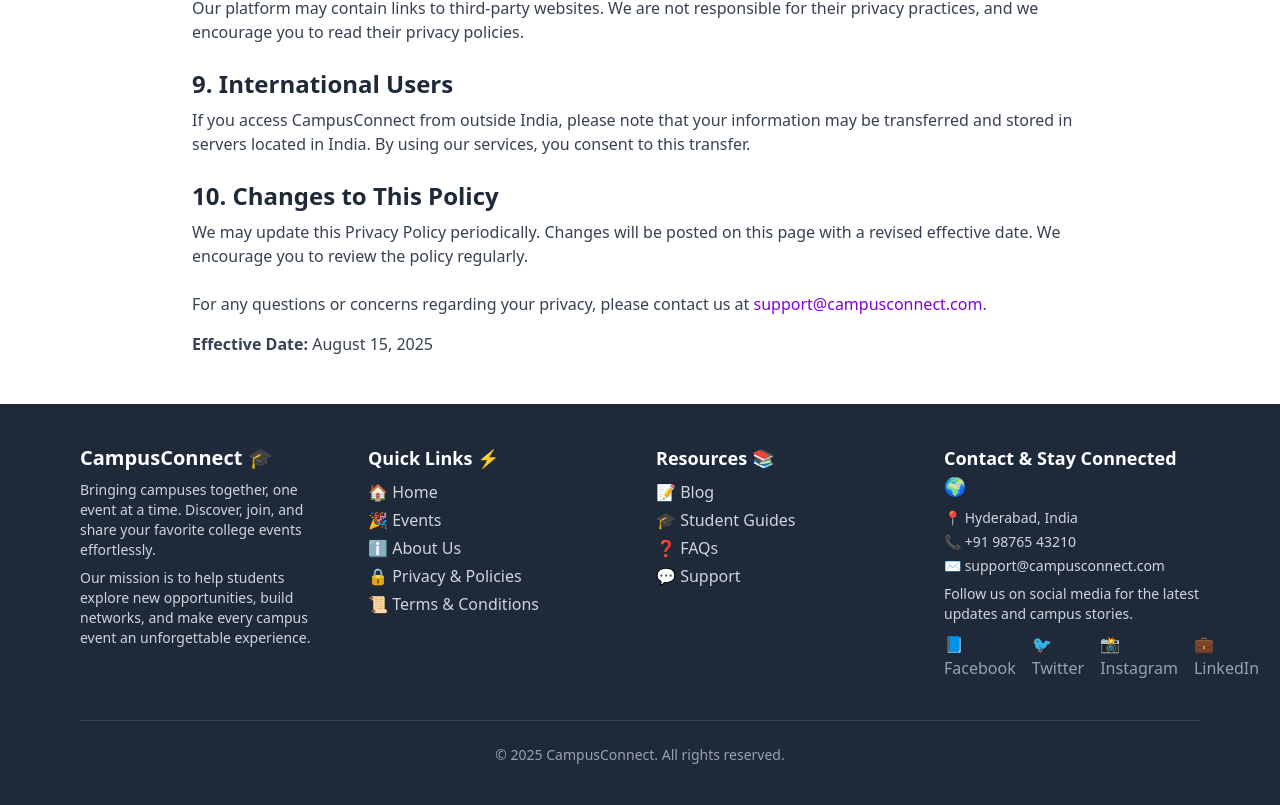
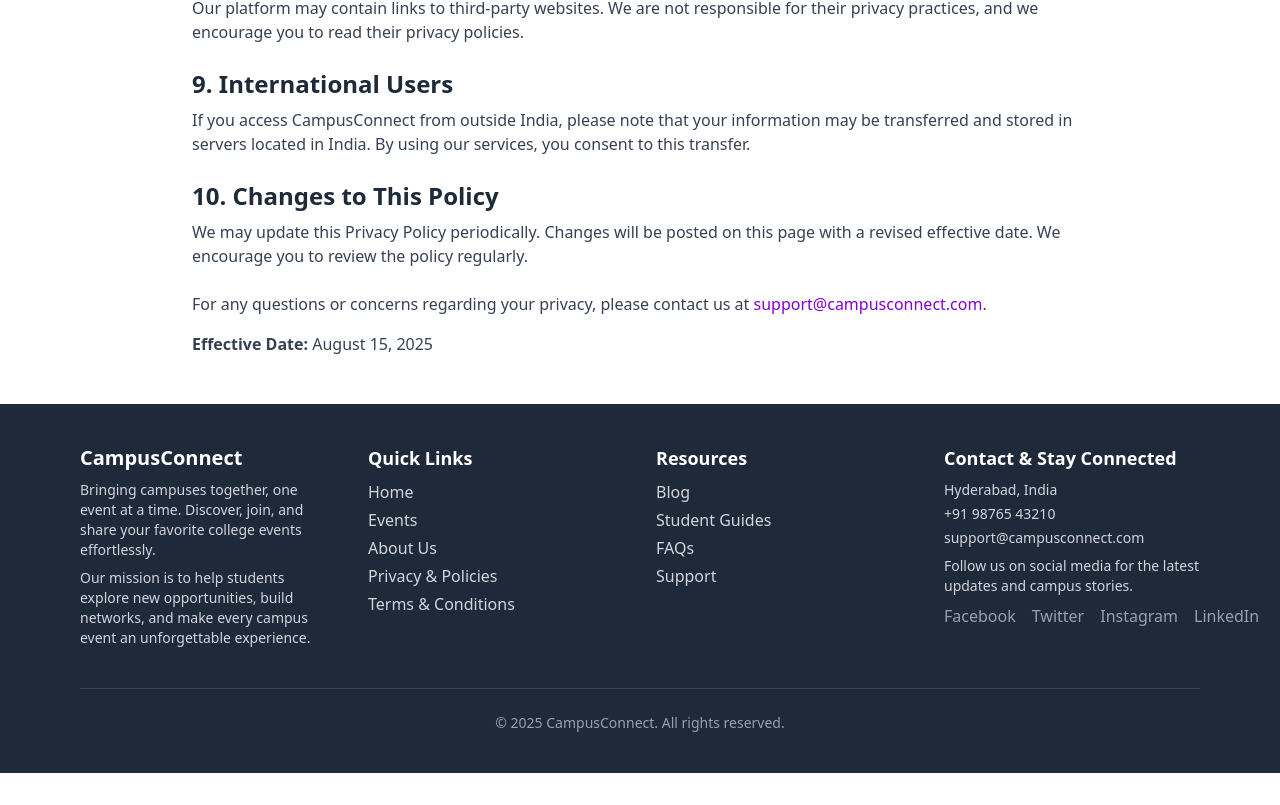
Before and after one commit to pranavMattipi/CampusConnectFrontend, a React (Vite) app: page /PrivacyPolicy in a window 1280 px wide. Shown: the part 1513-2318 px from the top of the page. After the commit the page ends 2286 px from the top, so only its background shows below. Built offline with nearby package versions, Linux system fonts and the light colour scheme; no server answers.

Commit message:
Initial commit for frontend

```diff
--- a/src/components/Footer.jsx
+++ b/src/components/Footer.jsx
@@ -10,7 +10,7 @@ const Footer = () => {
 
           {/* About CampusConnect */}
           <div>
-            <h2 className="text-xl font-bold mb-2">CampusConnect 🎓</h2>
+            <h2 className="text-xl font-bold mb-2">CampusConnect</h2>
             <p className="text-sm text-gray-300 mb-2">
               Bringing campuses together, one event at a time. Discover, join,
               and share your favorite college events effortlessly.
@@ -23,42 +23,42 @@ const Footer = () => {
 
           {/* Quick Links */}
           <div>
-            <h3 className="text-lg font-semibold mb-2">Quick Links ⚡</h3>
+            <h3 className="text-lg font-semibold mb-2">Quick Links</h3>
             <ul className="space-y-1 text-gray-300">
-              <li><Link to="/" className="hover:underline">🏠 Home</Link></li>
-              <li><Link to="/AllEvents" className="hover:underline">🎉 Events</Link></li>
-              <li><Link to='/AboutUs' className="hover:underline">ℹ️ About Us</Link></li>
-              <li><Link to="/PrivacyPolicy" className="hover:underline">🔒 Privacy & Policies</Link></li>
-              <li><Link to="/Terms" className="hover:underline">📜 Terms & Conditions</Link></li>
+              <li><Link to="/" className="hover:underline"> Home</Link></li>
+              <li><Link to="/AllEvents" className="hover:underline"> Events</Link></li>
+              <li><Link to='/AboutUs' className="hover:underline"> About Us</Link></li>
+              <li><Link to="/PrivacyPolicy" className="hover:underline"> Privacy & Policies</Link></li>
+              <li><Link to="/Terms" className="hover:underline"> Terms & Conditions</Link></li>
             </ul>
           </div>
 
           {/* Resources */}
           <div>
-            <h3 className="text-lg font-semibold mb-2">Resources 📚</h3>
+            <h3 className="text-lg font-semibold mb-2">Resources</h3>
             <ul className="space-y-1 text-gray-300">
-              <li><Link to="/BlogPage" className="hover:underline">📝 Blog</Link></li>
-              <li><Link to="/StudentGuide" className="hover:underline">🎓 Student Guides</Link></li>
-              <li><Link to="/FAQ" className="hover:underline">❓ FAQs</Link></li>
-              <li><Link to="/Support" className="hover:underline">💬 Support</Link></li>
+              <li><Link to="/BlogPage" className="hover:underline"> Blog</Link></li>
+              <li><Link to="/StudentGuide" className="hover:underline"> Student Guides</Link></li>
+              <li><Link to="/FAQ" className="hover:underline"> FAQs</Link></li>
+              <li><Link to="/Support" className="hover:underline"> Support</Link></li>
             </ul>
           </div>
 
           {/* Contact & Stay Connected */}
           <div>
-            <h3 className="text-lg font-semibold mb-2">Contact & Stay Connected 🌍</h3>
-            <p className="text-gray-300 text-sm mb-1">📍 Hyderabad, India</p>
-            <p className="text-gray-300 text-sm mb-1">📞 +91 98765 43210</p>
-            <p className="text-gray-300 text-sm mb-2">✉️ support@campusconnect.com</p>
+            <h3 className="text-lg font-semibold mb-2">Contact & Stay Connected</h3>
+            <p className="text-gray-300 text-sm mb-1">Hyderabad, India</p>
+            <p className="text-gray-300 text-sm mb-1">+91 98765 43210</p>
+            <p className="text-gray-300 text-sm mb-2">support@campusconnect.com</p>
 
             <p className="text-gray-300 text-sm mb-2">
               Follow us on social media for the latest updates and campus stories.
             </p>
             <div className="flex space-x-4 mt-2">
-              <a href="https://facebook.com" target="_blank" className="text-gray-400 hover:text-white">📘 Facebook</a>
-              <a href="https://twitter.com" target="_blank" className="text-gray-400 hover:text-white">🐦 Twitter</a>
-              <a href="https://instagram.com" target="_blank" className="text-gray-400 hover:text-white">📸 Instagram</a>
-              <a href="https://linkedin.com" target="_blank" className="text-gray-400 hover:text-white">💼 LinkedIn</a>
+              <a href="https://facebook.com" target="_blank" className="text-gray-400 hover:text-white">Facebook</a>
+              <a href="https://twitter.com" target="_blank" className="text-gray-400 hover:text-white">Twitter</a>
+              <a href="https://instagram.com" target="_blank" className="text-gray-400 hover:text-white">Instagram</a>
+              <a href="https://linkedin.com" target="_blank" className="text-gray-400 hover:text-white">LinkedIn</a>
             </div>
           </div>
         </div>
--- a/src/components/Navbar.jsx
+++ b/src/components/Navbar.jsx
@@ -29,19 +29,35 @@ const Navbar = () => {
   const navigate = useNavigate();
 
   const states = [
-    "Andhra Pradesh", "Arunachal Pradesh", "Assam", "Bihar", "Chhattisgarh",
-    "Goa", "Gujarat", "Haryana", "Himachal Pradesh", "Jharkhand", "Karnataka",
-    "Kerala", "Madhya Pradesh", "Maharashtra", "Manipur", "Meghalaya",
-    "Mizoram", "Nagaland", "Odisha", "Punjab", "Rajasthan", "Sikkim",
-    "Tamil Nadu", "Telangana", "Tripura", "Uttar Pradesh", "Uttarakhand",
-    "West Bengal"
+    "Mumbai",
+    "Delhi",
+    "Bangalore",
+    "Chennai",
+    "Hyderabad",
+    "Pune",
+    "Kolkata",
+    "Ahmedabad",
+    "Jaipur",
+    "Lucknow",
+    "Indore",
+    "Bhopal",
+    "Chandigarh",
+    "Coimbatore",
+    "Nagpur",
+    "Visakhapatnam",
+    "Patna",
+    "Kanpur",
+    "Surat",
+    "Thiruvananthapuram",
   ];
 
   // 📌 Fetch colleges + login check
   useEffect(() => {
     const fetchColleges = async () => {
       try {
-        const res = await fetch("http://localhost:8000/api/colleges");
+        const res = await fetch(
+          "https://campusconnectstartup-2ioq.onrender.com/api/colleges"
+        );
         const data = await res.json();
         setColleges(data);
       } catch (err) {
@@ -55,50 +71,56 @@ const Navbar = () => {
     if (name) setStudentName(name);
   }, []);
 
-  // 📌 Fetch events when typing
+  // 📌 Fetch events dynamically as user types
   useEffect(() => {
     if (!searchQuery.trim()) {
       setSearchResults([]);
+      setShowSearchDropdown(false);
       return;
     }
+
     const fetchEvents = async () => {
       try {
         const res = await fetch(
-          `http://localhost:8000/api/events?search=${searchQuery}`
+          `https://campusconnectstartup-2ioq.onrender.com/api/events?search=${searchQuery}`
         );
         const data = await res.json();
-        setSearchResults(data.data || []); // ✅ use array inside { success, data }
+
+        // ✅ Sort results alphabetically by title
+        const sorted = (data.data || []).sort((a, b) =>
+          a.title.localeCompare(b.title)
+        );
+
+        setSearchResults(sorted);
         setShowSearchDropdown(true);
       } catch (err) {
         console.error("Error fetching events:", err);
       }
     };
-    const delayDebounce = setTimeout(fetchEvents, 300); // debounce
+
+    const delayDebounce = setTimeout(fetchEvents, 300); // debounce typing
     return () => clearTimeout(delayDebounce);
   }, [searchQuery]);
 
   // 📌 Close dropdowns on outside click
   useEffect(() => {
     const handleClickOutside = (event) => {
-      if (
-        (stateDropdownRef.current &&
-          !stateDropdownRef.current.contains(event.target)) &&
-        (collegeDropdownRef.current &&
-          !collegeDropdownRef.current.contains(event.target)) &&
-        (guestDropdownRef.current &&
-          !guestDropdownRef.current.contains(event.target)) &&
-        (searchDropdownRef.current &&
-          !searchDropdownRef.current.contains(event.target))
-      ) {
+      if (stateDropdownRef.current && !stateDropdownRef.current.contains(event.target)) {
         setStateDropdownOpen(false);
+      }
+      if (collegeDropdownRef.current && !collegeDropdownRef.current.contains(event.target)) {
         setCollegeDropdownOpen(false);
+      }
+      if (guestDropdownRef.current && !guestDropdownRef.current.contains(event.target)) {
         setGuestDropdownOpen(false);
+      }
+      if (searchDropdownRef.current && !searchDropdownRef.current.contains(event.target)) {
         setShowSearchDropdown(false);
       }
     };
+
     document.addEventListener("mousedown", handleClickOutside);
-    return () =>
-      document.removeEventListener("mousedown", handleClickOutside);
+    return () => document.removeEventListener("mousedown", handleClickOutside);
   }, []);
 
   // ✅ Logout handler
@@ -166,7 +188,7 @@ const Navbar = () => {
                 key={event._id}
                 className="px-4 py-2 hover:bg-gray-200 cursor-pointer"
                 onClick={() => {
-                  navigate(`/Individual/${event._id}`); // ✅ FIX: match route
+                  navigate(`/Individual/${event._id}`);
                   setSearchQuery("");
                   setShowSearchDropdown(false);
                 }}
@@ -187,7 +209,11 @@ const Navbar = () => {
         <div ref={stateDropdownRef} className="relative">
           <div
             className="flex items-center gap-1 cursor-pointer"
-            onClick={() => setStateDropdownOpen(!stateDropdownOpen)}
+            onClick={() => {
+              setStateDropdownOpen(!stateDropdownOpen);
+              setGuestDropdownOpen(false);
+              setCollegeDropdownOpen(false);
+            }}
           >
             {selectedState} <span className="text-xs">▼</span>
           </div>
@@ -213,7 +239,11 @@ const Navbar = () => {
         <div ref={guestDropdownRef} className="relative">
           <div
             className="flex items-center gap-2 cursor-pointer"
-            onClick={() => setGuestDropdownOpen(!guestDropdownOpen)}
+            onClick={() => {
+              setGuestDropdownOpen(!guestDropdownOpen);
+              setStateDropdownOpen(false);
+              setCollegeDropdownOpen(false);
+            }}
           >
             <FaUser /> Hi, {studentName || "Guest"}{" "}
             <span className="text-xs">▼</span>
```
Also changed, not shown: 1 other file (tests, documents, lock files or other folders).
